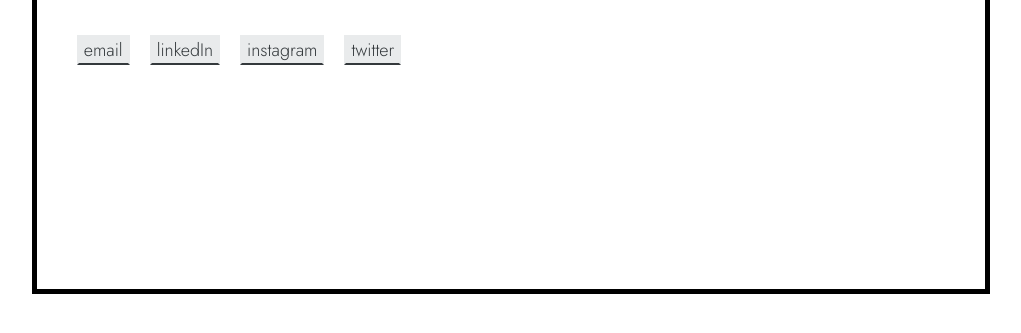
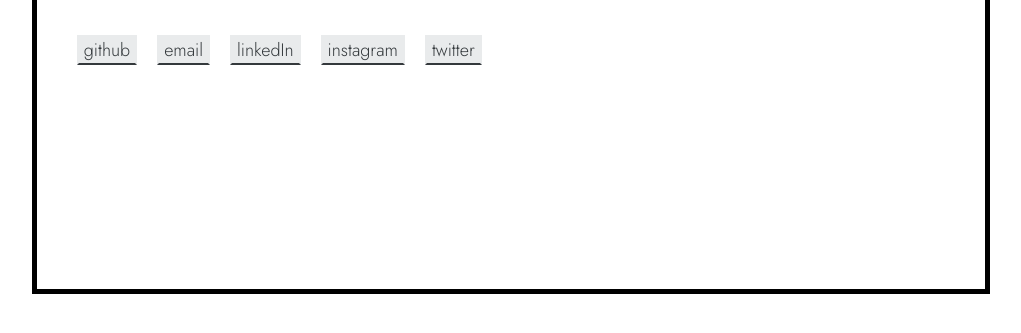
Before and after one commit to lindsaywoods/portfolio, a website: page index.html in a window 1280 px wide. Shown: the part 231-564 px from the top of the page, without its empty margins (129-1150 px from the left). Drawn offline with Linux system fonts and the light colour scheme.

Commit message:
add github, target blank

```diff
--- a/index.html
+++ b/index.html
@@ -43,10 +43,11 @@
         <p>I recently returned to the west coast of BC after living in Toronto for almost a decade. Before working in tech, I spent ten years or so working in theatre, mostly in production and general management as well as design.</p>
       </section>
       <ul class="contact">
-        <li><a href="mailto:lindsaywoods@live.ca">email</a></li>
-        <li><a href="https://www.linkedin.com/in/lindsay-woods-7569a1122/">linkedIn</a></li>
-        <li><a href="https://www.instagram.com/constance_doesnt_care/">instagram</a></li>
-        <li><a href="https://twitter.com/_lindsayw">twitter</a></li>
+        <li><a target="blank" href="https://github.com/lindsaywoods">github</a></li>
+        <li><a target="blank" href="mailto:lindsaywoods@live.ca">email</a></li>
+        <li><a target="blank" href="https://www.linkedin.com/in/lindsay-woods-7569a1122/">linkedIn</a></li>
+        <li><a target="blank" href="https://www.instagram.com/constance_doesnt_care/">instagram</a></li>
+        <li><a target="blank" href="https://twitter.com/_lindsayw">twitter</a></li>
       </ul>
     </div>
   </div>
```
